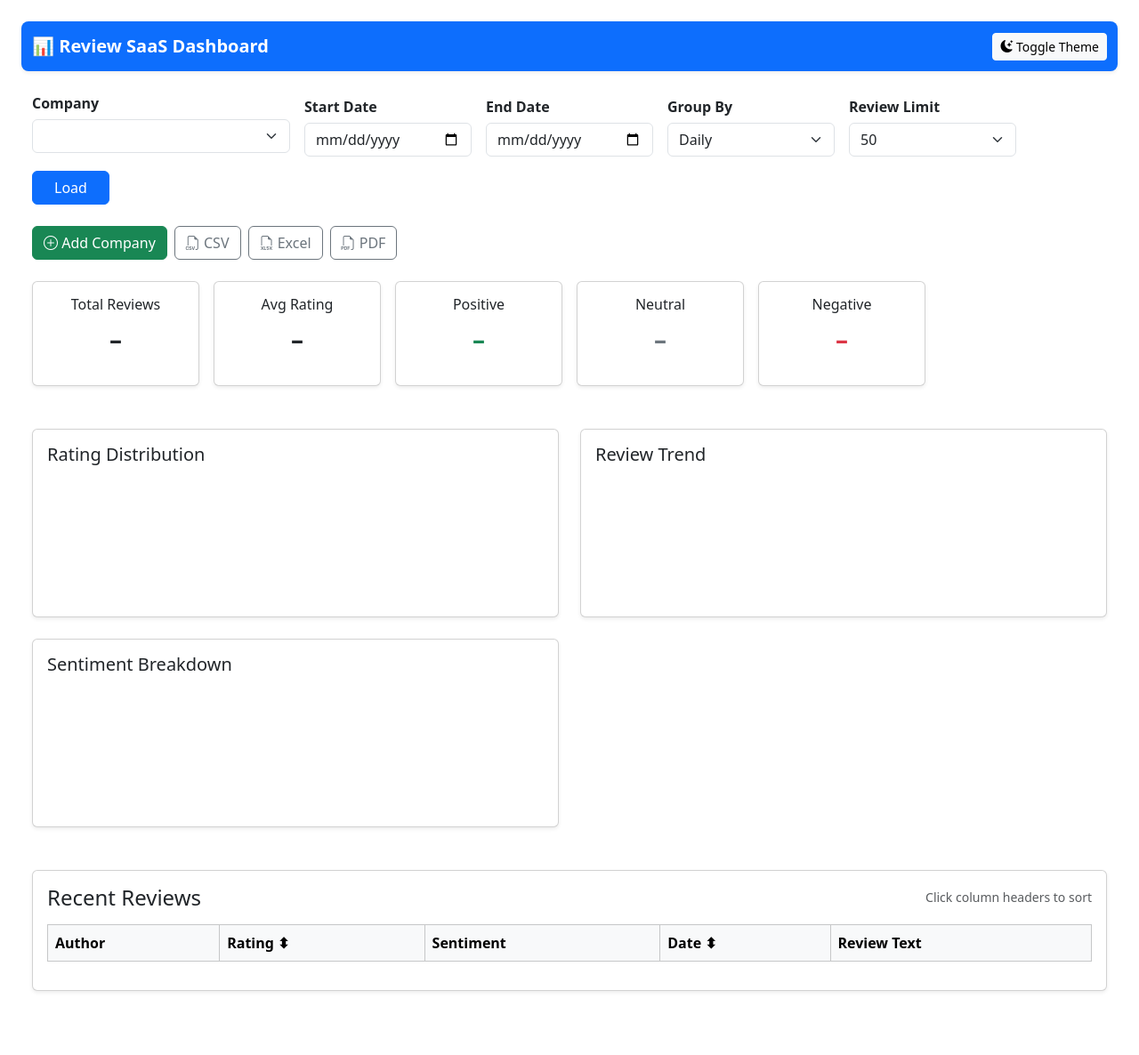
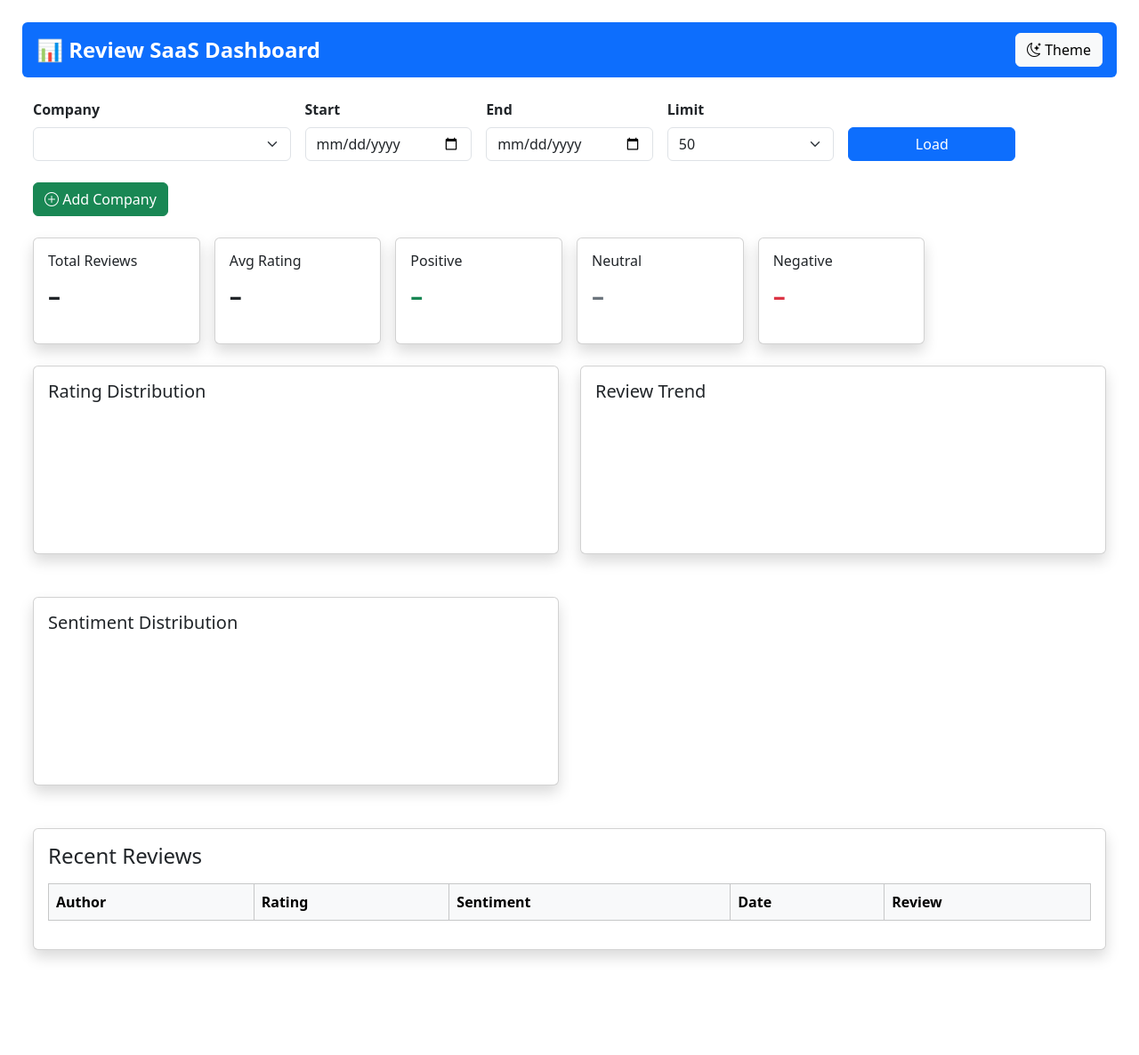
Before and after one commit to Swalehjamshaid/Sentiment-analysis-, a Python web app: template review_saas/app/templates/dashboard.html in a window 1280 px wide. Shown: the whole page at 89% size. After the commit the page ends 1079 px from the top, so only its background shows below. Run offline with Jinja, Linux system fonts and the light colour scheme; the template is opened without the code that fills it, so the values that code supplies are empty; some libraries are stand-ins or nearby versions.

Commit message:
Update dashboard.html

```diff
--- a/review_saas/app/templates/dashboard.html
+++ b/review_saas/app/templates/dashboard.html
@@ -1,318 +1,399 @@
 <!DOCTYPE html>
 <html lang="en" data-theme="light">
 <head>
-  <meta charset="UTF-8" />
-  <meta name="viewport" content="width=device-width, initial-scale=1.0"/>
+    <meta charset="UTF-8">
+    <meta name="viewport" content="width=device-width, initial-scale=1.0">
     <title>Review SaaS Dashboard</title>
 
-  <!-- Bootstrap 5.3 -->
-  <link href="https://cdn.jsdelivr.net/npm/bootstrap@5.3.3/dist/css/bootstrap.min.css" rel="stylesheet" integrity="sha384-QWTKZyjpPEjISv5WaRU9OFeRpok6YctnYmDr5pNlyT2bRjXh0JMhjY6hW+ALEwIH" crossorigin="anonymous">
+    <!-- Bootstrap CSS FIXED -->
+    <link rel="stylesheet"
+          href="https://cdn.jsdelivr.net/npm/bootstrap@5.3.2/dist/css/bootstrap.min.css">
+
     <!-- Bootstrap Icons -->
-  <link href="https://cdn.jsdelivr.net/npm/bootstrap-icons@1.11.3/font/bootstrap-icons.min.css" rel="stylesheet">
-  <!-- Chart.js -->
-  <script src="https://cdn.jsdelivr.net/npm/chart.js@4.4.4/dist/chart.umd.min.js"></script>
+    <link rel="stylesheet"
+          href="https://cdn.jsdelivr.net/npm/bootstrap-icons@1.11.3/font/bootstrap-icons.css">
 
-  <!-- Google Maps JavaScript API + Places library with YOUR KEY -->
-  <script async
-    src="https://maps.googleapis.com/maps/api/js?key=AIzaSyDjQFzX3Wak4maUWhSXstPmnbBOOKGVGfc&libraries=places&loading=async&callback=initAutocomplete">
-  </script>
+    <!-- Chart.js FIXED -->
+    <script src="https://cdn.jsdelivr.net/npm/chart.js@4.4.1/dist/chart.umd.min.js"></script>
+
+    <!-- Google Places Autocomplete FIXED -->
+    <script src="https://maps.googleapis.com/maps/api/js?key=AIzaSyDjQFzX3Wak4maUWhSXstPmnbBOOKGVGfc&libraries=places"></script>
 
     <style>
-    body { padding: 1.5rem; }
+        body { padding: 25px; }
+
         [data-theme="dark"] {
-      background: #121212 !important;
-      color: #e0e0e0 !important;
+            background-color: #121212 !important;
+            color: #e6e6e6 !important;
         }
         [data-theme="dark"] .card {
-      background: #1e1e1e;
+            background-color: #1f1f1f;
             color: #ffffff;
         }
-    [data-theme="dark"] .table-light {
-      --bs-table-bg: #2c2c2c;
-      --bs-table-color: #e0e0e0;
-    }
-    .kpi-card { min-height: 118px; }
-    .sent-pos { color: #198754; font-weight: 700; }
-    .sent-neu { color: #6c757d; font-weight: 700; }
-    .sent-neg { color: #dc3545; font-weight: 700; }
-    #loadingSpinner { display: none; vertical-align: middle; }
-    .cursor-pointer { cursor: pointer; user-select: none; }
-    .form-label { margin-bottom: 0.35rem; }
-    #placeSearch { background: #fff; }
-    #placeId { background: #f8f9fa; }
+
+        .kpi-card { min-height: 120px; }
+        .sent-pos { color:#198754; font-weight:bold; }
+        .sent-neu { color:#6c757d; font-weight:bold; }
+        .sent-neg { color:#dc3545; font-weight:bold; }
+
+        #loadingSpinner { display:none; }
     </style>
 </head>
 <body>
 
-  <!-- Top Nav -->
-  <nav class="navbar navbar-expand-lg navbar-dark bg-primary rounded-3 mb-4 shadow-sm">
-    <div class="container-fluid">
-      <span class="navbar-brand fw-bold">📊 Review SaaS Dashboard</span>
-      <button id="toggleTheme" class="btn btn-light btn-sm">
-        <i class="bi bi-moon-stars-fill"></i> Toggle Theme
+<!-- NAVBAR -->
+<nav class="navbar navbar-dark bg-primary rounded mb-4 px-3">
+    <span class="navbar-brand fw-bold fs-4">📊 Review SaaS Dashboard</span>
+
+    <button id="toggleTheme" class="btn btn-light">
+        <i class="bi bi-moon-stars"></i> Theme
     </button>
-    </div>
 </nav>
+
 
 <div class="container-fluid">
 
-    <!-- Filters (unchanged) -->
-    <div class="row g-3 align-items-end mb-4">
+    <!-- FILTERS -->
+    <div class="row g-3 mb-4">
+
+        <!-- COMPANY -->
         <div class="col-md-3">
-        <label class="form-label fw-semibold">Company</label>
+            <label class="form-label fw-bold">Company</label>
             <select id="companySelect" class="form-select"></select>
-        <div class="form-text text-muted" id="companySourceNote"></div>
         </div>
+
+        <!-- START DATE -->
         <div class="col-md-2">
-        <label class="form-label fw-semibold">Start Date</label>
-        <input id="startDate" type="date" class="form-control"/>
+            <label class="form-label fw-bold">Start</label>
+            <input type="date" id="startDate" class="form-control">
         </div>
+
+        <!-- END DATE -->
         <div class="col-md-2">
-        <label class="form-label fw-semibold">End Date</label>
-        <input id="endDate" type="date" class="form-control"/>
+            <label class="form-label fw-bold">End</label>
+            <input type="date" id="endDate" class="form-control">
         </div>
+
+        <!-- LIMIT -->
         <div class="col-md-2">
-        <label class="form-label fw-semibold">Group By</label>
-        <select id="groupBy" class="form-select">
-          <option value="day" selected>Daily</option>
-          <option value="week">Weekly</option>
-          <option value="month">Monthly</option>
-        </select>
-      </div>
-      <div class="col-md-2">
-        <label class="form-label fw-semibold">Review Limit</label>
+            <label class="form-label fw-bold">Limit</label>
             <select id="limitSelect" class="form-select">
                 <option value="10">10</option>
                 <option value="50" selected>50</option>
                 <option value="100">100</option>
-          <option value="200">200</option>
             </select>
         </div>
-      <div class="col-auto d-flex gap-2 align-items-end">
-        <button id="loadBtn" class="btn btn-primary px-4">Load</button>
-        <div id="loadingSpinner" class="spinner-border spinner-border-sm text-primary" role="status"></div>
+
+        <!-- LOAD -->
+        <div class="col-md-2 align-self-end">
+            <button id="loadBtn" class="btn btn-primary w-100">Load</button>
+        </div>
+
+        <div class="col-md-1 align-self-end">
+            <div id="loadingSpinner" class="spinner-border text-primary"></div>
+        </div>
+
+    </div>
+
+    <!-- ADD COMPANY -->
+    <button class="btn btn-success mb-4" data-bs-toggle="modal" data-bs-target="#addCompanyModal">
+        <i class="bi bi-plus-circle"></i> Add Company
+    </button>
+
+
+    <!-- KPI CARDS -->
+    <div class="row g-3 mb-4">
+
+        <div class="col-md-2">
+            <div class="card kpi-card shadow">
+                <div class="card-body">
+                    <h6>Total Reviews</h6>
+                    <div id="kpiTotal" class="fs-3 fw-bold">–</div>
+                </div>
             </div>
         </div>
 
-    <!-- Quick Actions -->
-    <div class="d-flex flex-wrap gap-2 mb-4">
-      <button class="btn btn-success" data-bs-toggle="modal" data-bs-target="#addCompanyModal">
-        <i class="bi bi-plus-circle"></i> Add Company
-      </button>
-      <a class="btn btn-outline-secondary" href="/api/export/reviews.csv" target="_blank">
-        <i class="bi bi-filetype-csv"></i> CSV
-      </a>
-      <a class="btn btn-outline-secondary" href="/api/export/reviews.xlsx" target="_blank">
-        <i class="bi bi-filetype-xlsx"></i> Excel
-      </a>
-      <a class="btn btn-outline-secondary" href="/api/export/summary.pdf" target="_blank">
-        <i class="bi bi-filetype-pdf"></i> PDF
-      </a>
+        <div class="col-md-2">
+            <div class="card kpi-card shadow">
+                <div class="card-body">
+                    <h6>Avg Rating</h6>
+                    <div id="kpiRating" class="fs-3 fw-bold">–</div>
+                </div>
+            </div>
         </div>
 
-    <!-- KPI Cards (unchanged) -->
-    <div class="row g-3 mb-5">
-      <div class="col-md-2 col-6"><div class="card kpi-card shadow-sm h-100"><div class="card-body text-center">
-        <h6 class="card-title mb-2">Total Reviews</h6>
-        <div id="kpiTotal" class="fs-3 fw-bold">–</div>
-      </div></div></div>
-      <div class="col-md-2 col-6"><div class="card kpi-card shadow-sm h-100"><div class="card-body text-center">
-        <h6 class="card-title mb-2">Avg Rating</h6>
-        <div id="kpiRating" class="fs-3 fw-bold">–</div>
-      </div></div></div>
-      <div class="col-md-2 col-4"><div class="card kpi-card shadow-sm h-100"><div class="card-body text-center">
-        <h6 class="card-title mb-2">Positive</h6>
+        <div class="col-md-2">
+            <div class="card kpi-card shadow">
+                <div class="card-body">
+                    <h6>Positive</h6>
                     <div id="kpiPos" class="fs-3 sent-pos">–</div>
-      </div></div></div>
-      <div class="col-md-2 col-4"><div class="card kpi-card shadow-sm h-100"><div class="card-body text-center">
-        <h6 class="card-title mb-2">Neutral</h6>
-        <div id="kpiNeu" class="fs-3 sent-neu">–</div>
-      </div></div></div>
-      <div class="col-md-2 col-4"><div class="card kpi-card shadow-sm h-100"><div class="card-body text-center">
-        <h6 class="card-title mb-2">Negative</h6>
-        <div id="kpiNeg" class="fs-3 sent-neg">–</div>
-      </div></div></div>
+                </div>
+            </div>
         </div>
 
-    <!-- Charts (unchanged) -->
-    <div class="row g-4 mb-5">
-      <div class="col-lg-6"><div class="card shadow-sm h-100"><div class="card-body">
-        <h5 class="card-title">Rating Distribution</h5>
-        <canvas id="chartDistribution" height="140"></canvas>
-      </div></div></div>
-      <div class="col-lg-6"><div class="card shadow-sm h-100"><div class="card-body">
-        <h5 class="card-title">Review Trend</h5>
-        <canvas id="chartTrend" height="140"></canvas>
-      </div></div></div>
-      <div class="col-lg-6"><div class="card shadow-sm h-100"><div class="card-body">
-        <h5 class="card-title">Sentiment Breakdown</h5>
-        <canvas id="chartSentiment" height="140"></canvas>
-      </div></div></div>
+        <div class="col-md-2">
+            <div class="card kpi-card shadow">
+                <div class="card-body">
+                    <h6>Neutral</h6>
+                    <div id="kpiNeu" class="fs-3 sent-neu">–</div>
+                </div>
+            </div>
         </div>
 
-    <!-- Recent Reviews (unchanged) -->
-    <div class="card shadow-sm mb-5">
+        <div class="col-md-2">
+            <div class="card kpi-card shadow">
                 <div class="card-body">
-        <div class="d-flex justify-content-between align-items-center mb-3">
-          <h4 class="mb-0">Recent Reviews</h4>
-          <small class="text-muted">Click column headers to sort</small>
-        </div>
-        <div class="table-responsive">
-          <table class="table table-striped table-hover table-bordered">
-            <thead class="table-light">
-              <tr>
-                <th>Author</th>
-                <th class="cursor-pointer" onclick="sortReviews('rating')">Rating ⬍</th>
-                <th>Sentiment</th>
-                <th class="cursor-pointer" onclick="sortReviews('date')">Date ⬍</th>
-                <th>Review Text</th>
-              </tr>
-            </thead>
-            <tbody id="reviewsTable"></tbody>
-          </table>
+                    <h6>Negative</h6>
+                    <div id="kpiNeg" class="fs-3 sent-neg">–</div>
                 </div>
             </div>
         </div>
 
     </div>
 
-  <!-- Add Company Modal - with Google Places Autocomplete -->
-  <div class="modal fade" id="addCompanyModal" tabindex="-1" aria-labelledby="addCompanyModalLabel" aria-hidden="true">
+    <!-- CHARTS -->
+    <div class="row g-4 mb-5">
+
+        <div class="col-md-6">
+            <div class="card shadow"><div class="card-body">
+                <h5>Rating Distribution</h5>
+                <canvas id="chartDistribution" height="140"></canvas>
+            </div></div>
+        </div>
+
+        <div class="col-md-6">
+            <div class="card shadow"><div class="card-body">
+                <h5>Review Trend</h5>
+                <canvas id="chartTrend" height="140"></canvas>
+            </div></div>
+        </div>
+
+        <div class="col-md-6">
+            <div class="card shadow mt-4"><div class="card-body">
+                <h5>Sentiment Distribution</h5>
+                <canvas id="chartSentiment" height="140"></canvas>
+            </div></div>
+        </div>
+
+    </div>
+
+    <!-- REVIEWS TABLE -->
+    <div class="card shadow mb-5">
+        <div class="card-body">
+            <h4 class="mb-3">Recent Reviews</h4>
+
+            <table class="table table-bordered table-striped">
+                <thead class="table-light">
+                    <tr>
+                        <th>Author</th>
+                        <th>Rating</th>
+                        <th>Sentiment</th>
+                        <th>Date</th>
+                        <th>Review</th>
+                    </tr>
+                </thead>
+                <tbody id="reviewsTable"></tbody>
+            </table>
+
+        </div>
+    </div>
+
+</div>
+
+
+<!-- ADD COMPANY MODAL -->
+<div class="modal fade" id="addCompanyModal" tabindex="-1">
     <div class="modal-dialog">
         <form id="addCompanyForm" class="modal-content">
+
             <div class="modal-header">
-          <h5 class="modal-title" id="addCompanyModalLabel">Add New Company (Google Places)</h5>
-          <button type="button" class="btn-close" data-bs-dismiss="modal" aria-label="Close"></button>
+                <h5 class="modal-title">Add Company</h5>
+                <button class="btn-close" data-bs-dismiss="modal"></button>
             </div>
+
             <div class="modal-body">
-          <div class="mb-3">
-            <label class="form-label fw-semibold">Search Business / Place</label>
-            <input id="placeSearch" class="form-control" autocomplete="off" placeholder="Type restaurant, hotel, store name...">
-            <div class="form-text text-muted mt-1">Powered by Google Places</div>
+
+                <label class="fw-bold">Google Search</label>
+                <input id="placeSearch" class="form-control mb-3">
+
+                <label>Company Name</label>
+                <input id="companyName" name="name" class="form-control mb-2">
+
+                <label>Place ID</label>
+                <input id="placeId" name="place_id" class="form-control mb-2">
+
+                <label>Address</label>
+                <input id="companyAddress" name="address" class="form-control mb-2">
+
             </div>
-          <div class="mb-3">
-            <label class="form-label fw-semibold">Company Name</label>
-            <input id="companyName" name="name" class="form-control" required>
+
+            <div class="modal-footer">
+                <button class="btn btn-secondary" data-bs-dismiss="modal">Close</button>
+                <button class="btn btn-success" type="submit">Add Company</button>
             </div>
-          <div class="mb-3">
-            <label class="form-label fw-semibold">Google Place ID</label>
-            <input id="placeId" name="google_place_id" class="form-control" readonly required>
-          </div>
-          <div class="mb-3">
-            <label class="form-label fw-semibold">Address</label>
-            <input id="companyAddress" name="address" class="form-control">
-          </div>
-        </div>
-        <div class="modal-footer">
-          <button type="button" class="btn btn-secondary" data-bs-dismiss="modal">Close</button>
-          <button type="submit" class="btn btn-success">Add Company</button>
-        </div>
+
         </form>
     </div>
 </div>
 
-  <!-- Bootstrap JS -->
-  <script src="https://cdn.jsdelivr.net/npm/bootstrap@5.3.3/dist/js/bootstrap.bundle.min.js" integrity="sha384-YvpcrYf0tY3lHB60NNkmXc5s9fDVZLESaAA55NDzOxhy9GkcIdslK1eN7N6jIeHz" crossorigin="anonymous"></script>
 
+<!-- Bootstrap JS (REQUIRED for modals) -->
+<script src="https://cdn.jsdelivr.net/npm/bootstrap@5.3.2/dist/js/bootstrap.bundle.min.js"></script>
+
+<!-- DASHBOARD LOGIC -->
 <script>
-    // Theme toggle
+
+/* ==============================
+      THEME TOGGLE
+============================== */
 document.getElementById("toggleTheme").onclick = () => {
     const html = document.documentElement;
-      html.dataset.theme = html.dataset.theme === "dark" ? "light" : "dark";
+    const t = html.getAttribute("data-theme");
+    html.setAttribute("data-theme", t === "light" ? "dark" : "light");
 };
 
-    let chartTrend, chartDistribution, chartSentiment;
-    let cachedReviews = [];
+/* ==============================
+   LOAD COMPANIES
+============================== */
+async function loadCompanies() {
+    const res = await fetch("/companies/list");
+    const data = await res.json();
 
-    // ── Companies & Dashboard logic (unchanged from previous version) ──
-    async function loadCompanies() { /* ... same as before ... */ }
-    async function loadDashboard() { /* ... same as before ... */ }
-    function renderReviewsTable(rows) { /* ... same ... */ }
-    function sortReviews(by) { /* ... same ... */ }
+    const sel = document.getElementById("companySelect");
+    sel.innerHTML = "";
 
-    // Google Places Autocomplete Initialization
-    function initAutocomplete() {
-      const input = document.getElementById("placeSearch");
-      if (!input || !window.google?.maps?.places) {
-        input.placeholder = "Google Places failed to load – check API key & console";
-        console.error("Google Places library not loaded. Check API key, enabled APIs, and restrictions.");
-        return;
-      }
-
-      const autocomplete = new google.maps.places.Autocomplete(input, {
-        // Optional: restrict to establishments (businesses)
-        types: ['establishment'],
-        // Optional: restrict country, e.g. Pakistan → ['pk']
-        // componentRestrictions: { country: ['pk'] },
-        fields: ['name', 'place_id', 'formatted_address'] // only what we need
-      });
-
-      autocomplete.addListener("place_changed", () => {
-        const place = autocomplete.getPlace();
-
-        if (!place.place_id) {
-          // User clicked outside suggestion or invalid
-          alert("Please select a valid place from the dropdown suggestions.");
-          return;
-        }
-
-        // Fill the form fields automatically
-        document.getElementById("companyName").value    = place.name || "";
-        document.getElementById("placeId").value        = place.place_id || "";
-        document.getElementById("companyAddress").value = place.formatted_address || "";
+    data.items.forEach(c => {
+        sel.innerHTML += `<option value="${c.id}">${c.name} (${c.place_id})</option>`;
     });
 }
 
-    // Expose to global scope for Google callback
-    window.initAutocomplete = initAutocomplete;
+/* ==============================
+   LOAD DASHBOARD
+============================== */
+async function loadDashboard() {
+    const spinner = document.getElementById("loadingSpinner");
+    spinner.style.display = "inline-block";
 
-    // Add Company Form Submit (unchanged logic)
-    document.getElementById("addCompanyForm").addEventListener("submit", async e => {
-      e.preventDefault();
-      const form = new FormData(e.target);
+    const companyId = document.getElementById("companySelect").value;
+    const start = document.getElementById("startDate").value;
+    const end = document.getElementById("endDate").value;
+    const limit = document.getElementById("limitSelect").value;
 
-      if (!form.get("google_place_id")) {
-        alert("Please select a place from the suggestions first.");
-        return;
-      }
+    let params = new URLSearchParams({
+        company_id: companyId,
+        limit_reviews: limit,
+        group_by: "day"
+    });
 
-      try {
-        const res = await fetch("/api/companies", { method: "POST", body: form });
-        if (!res.ok) throw new Error(await res.text() || `HTTP ${res.status}`);
+    if (start) params.set("start", start);
+    if (end) params.set("end", end);
 
-        await loadCompanies();
+    const res = await fetch(`/api/dashboard?${params}`);
+    const d = await res.json();
 
-        const newName = form.get("name");
-        const sel = document.getElementById("companySelect");
-        for (const opt of sel.options) {
-          if (opt.textContent.startsWith(newName + " ")) {
-            sel.value = opt.value;
-            break;
-          }
-        }
+    spinner.style.display = "none";
 
-        bootstrap.Modal.getInstance(document.getElementById("addCompanyModal"))?.hide();
-        await loadDashboard();
-      } catch (err) {
-        console.error(err);
-        alert("Failed to add company:\n" + err.message);
+    /* KPIs */
+    document.getElementById("kpiTotal").textContent = d.kpis.total_reviews;
+    document.getElementById("kpiRating").textContent = d.kpis.avg_rating;
+    document.getElementById("kpiPos").textContent = d.sentiment_share.positive;
+    document.getElementById("kpiNeu").textContent = d.sentiment_share.neutral;
+    document.getElementById("kpiNeg").textContent = d.sentiment_share.negative;
+
+    /* ========== CHARTS ========== */
+    if (window.chartTrend) chartTrend.destroy();
+    if (window.chartDistribution) chartDistribution.destroy();
+    if (window.chartSentiment) chartSentiment.destroy();
+
+    chartDistribution = new Chart(document.getElementById("chartDistribution"), {
+        type: "bar",
+        data: {
+            labels: ["1★", "2★", "3★", "4★", "5★"],
+            datasets: [{
+                data: Object.values(d.ratings_distribution),
+                backgroundColor: ["#dc3545","#fd7e14","#ffc107","#0d6efd","#198754"]
+            }]
         }
     });
 
-    // Event listeners (unchanged)
+    chartTrend = new Chart(document.getElementById("chartTrend"), {
+        type: "line",
+        data: {
+            labels: d.charts.line.volume.map(i => i.label),
+            datasets: [{
+                label: "Reviews",
+                data: d.charts.line.volume.map(i => i.value),
+                borderColor: "#0d6efd",
+                backgroundColor: "#0d6efd33",
+                fill: true
+            }]
+        }
+    });
+
+    chartSentiment = new Chart(document.getElementById("chartSentiment"), {
+        type: "pie",
+        data: {
+            labels: ["Positive","Neutral","Negative"],
+            datasets:[{
+                data:[
+                    d.sentiment_share.positive,
+                    d.sentiment_share.neutral,
+                    d.sentiment_share.negative
+                ],
+                backgroundColor:["#198754","#6c757d","#dc3545"]
+            }]
+        }
+    });
+
+    /* REVIEWS TABLE */
+    const tbody = document.getElementById("reviewsTable");
+    tbody.innerHTML = "";
+
+    d.recent_reviews.forEach(r => {
+        tbody.innerHTML += `
+            <tr>
+                <td>${r.author}</td>
+                <td>${r.rating}</td>
+                <td class="${
+                    r.label === 'positive' ? 'sent-pos' :
+                    r.label === 'negative' ? 'sent-neg' : 'sent-neu'
+                }">${r.label}</td>
+                <td>${r.time}</td>
+                <td>${r.text}</td>
+            </tr>`;
+    });
+}
+
+/* ==============================
+   GOOGLE AUTOCOMPLETE
+============================== */
+let autocomplete;
+function initAutocomplete() {
+    autocomplete = new google.maps.places.Autocomplete(
+        document.getElementById("placeSearch"),
+        { types: ["establishment"] }
+    );
+
+    autocomplete.addListener("place_changed", () => {
+        const p = autocomplete.getPlace();
+        if (!p) return;
+
+        document.getElementById("companyName").value = p.name || "";
+        document.getElementById("placeId").value = p.place_id || "";
+        document.getElementById("companyAddress").value =
+            p.formatted_address || "";
+    });
+}
+
+window.onload = () => {
+    initAutocomplete();
+    loadCompanies().then(loadDashboard);
+};
+
 document.getElementById("loadBtn").onclick = loadDashboard;
 document.getElementById("companySelect").onchange = loadDashboard;
-    ["startDate","endDate","groupBy","limitSelect"].forEach(id => {
-      document.getElementById(id).onchange = loadDashboard;
-    });
 
-    // Initial load
-    loadCompanies().then(() => {
-      if (document.getElementById("companySelect").options.length > 1) {
-        document.getElementById("companySelect").selectedIndex = 1;
-        loadDashboard();
-      }
-    });
 </script>
+
 </body>
 </html>
```
Lines whose indentation alone changed are shown as unchanged.
